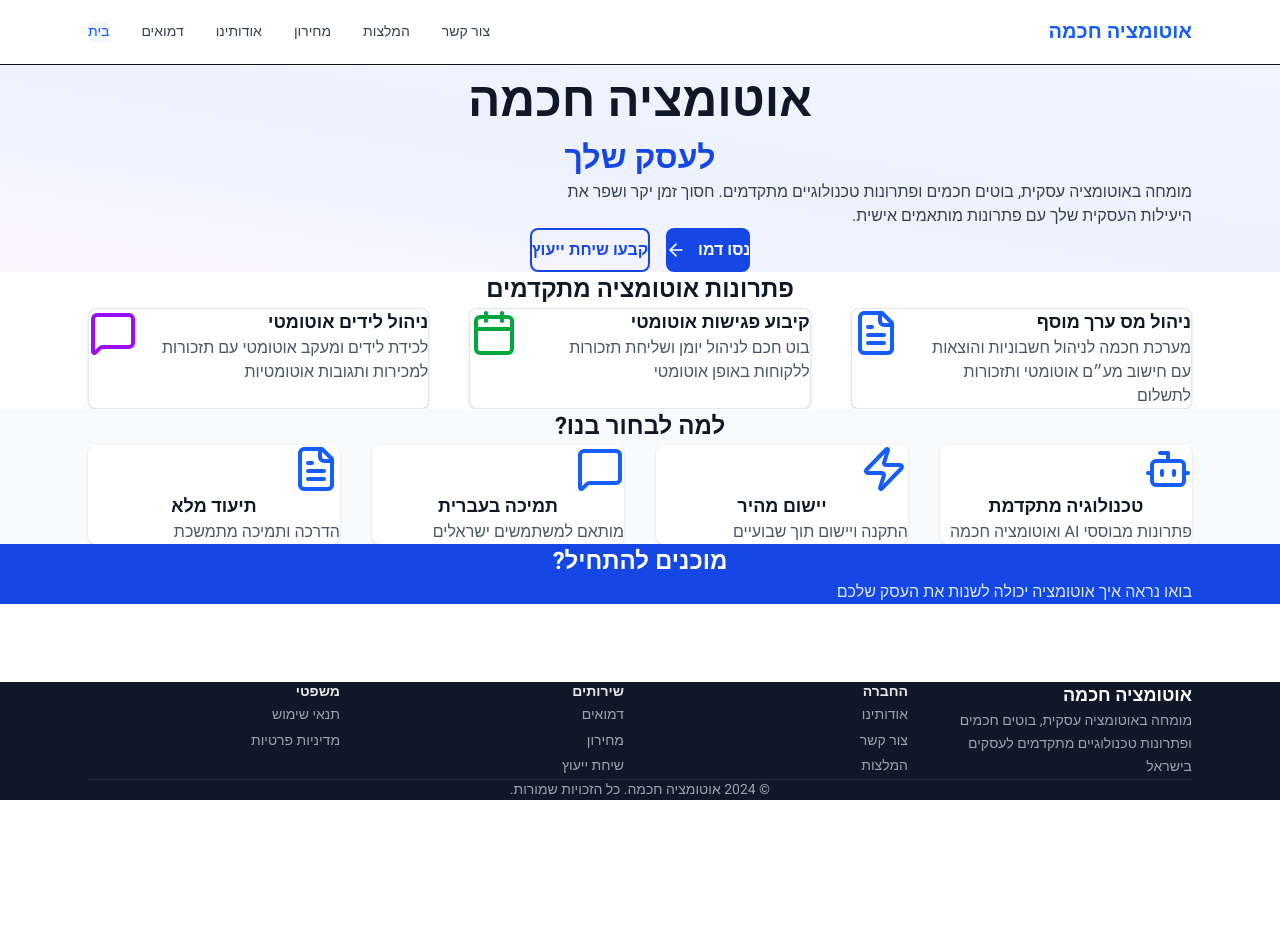
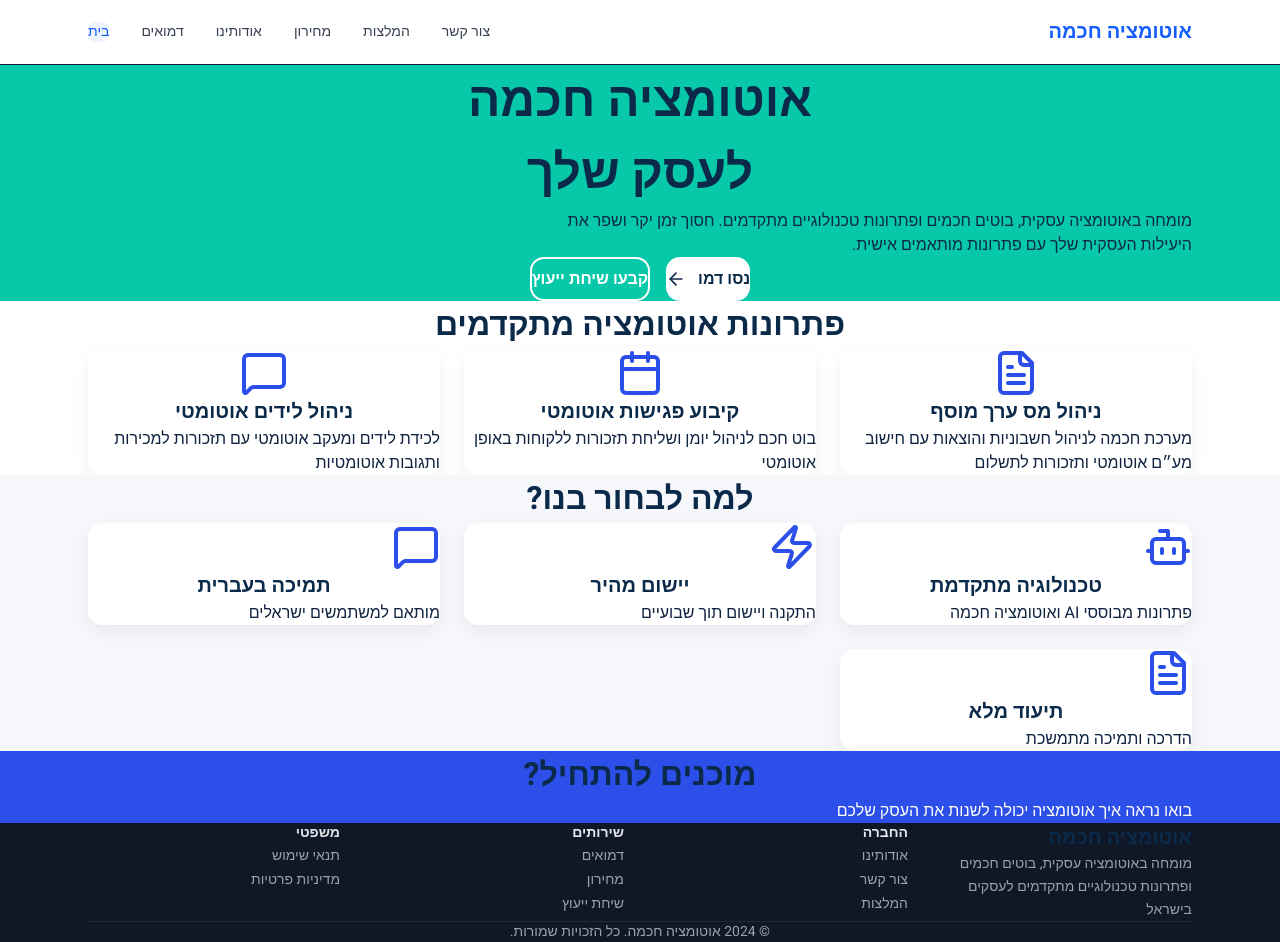
Before and after one commit to NirMeir1/smart-automation-il, a Next.js app: page / in a window 1280 px wide. Before the commit the page ends 800 px from the top, so only its background shows below. Built offline with nearby package versions, Linux system fonts and the light colour scheme.

Commit message:
style: apply Wiseflow design tokens and spacing

```diff
--- a/src/app/globals.css
+++ b/src/app/globals.css
@@ -3,12 +3,25 @@
 :root {
   --background: #ffffff;
   --foreground: #171717;
+  /* design tokens */
+  --color-hero: #07C8A9;
+  --color-hero-700: #05B79A;
+  --color-navy: #0B2A4A;
+  --color-accent: #2B4FE8;
+  --color-text: #0F2340;
+  --color-muted: #F5F7FB;
+  --radius: 14px;
+  --gap: 24px;
 }
 
 @theme inline {
   --color-background: var(--background);
   --color-foreground: var(--foreground);
   --font-sans: var(--font-heebo);
+  --color-hero: var(--color-hero);
+  --color-accent: var(--color-accent);
+  --color-navy: var(--color-navy);
+  --color-muted: var(--color-muted);
 }
 
 /* Reset and base styles */
@@ -40,10 +53,34 @@ html {
 
 body {
   background: var(--background);
-  color: var(--foreground);
+  color: var(--color-text);
   font-family: var(--font-heebo), system-ui, sans-serif;
-  line-height: 1.6;
+  font-size: 16px;
+  font-weight: 400;
+  line-height: 1.5;
   min-height: 100vh;
+  padding-bottom: 72px;
+}
+
+h1 {
+  font-size: 48px;
+  font-weight: 700;
+  line-height: 1.5;
+  color: var(--color-navy);
+}
+
+h2 {
+  font-size: 32px;
+  font-weight: 700;
+  line-height: 1.5;
+  color: var(--color-navy);
+}
+
+h3 {
+  font-size: 20px;
+  font-weight: 600;
+  line-height: 1.5;
+  color: var(--color-navy);
 }
 
 /* RTL/LTR support */
@@ -137,6 +174,12 @@ body {
   }
 }
 
+@media (min-width: 640px) {
+  body {
+    padding-bottom: 0;
+  }
+}
+
 /* Line clamping utility */
 .line-clamp-2 {
   display: -webkit-box;
--- a/src/app/layout.tsx
+++ b/src/app/layout.tsx
@@ -34,7 +34,7 @@ export default function RootLayout({
     <html lang="he" dir="rtl">
       <body className={`${heebo.variable} font-sans antialiased bg-gray-50 text-gray-900`}>
         <ClientProvider>
-          <div className="min-h-screen flex flex-col pb-24 sm:pb-0">
+          <div className="min-h-screen flex flex-col">
             <Navigation />
             <main id="main-content" className="flex-1" role="main" tabIndex={-1}>
               {children}
--- a/src/app/page.tsx
+++ b/src/app/page.tsx
@@ -5,15 +5,15 @@ export default function Home() {
   return (
     <div className="flex flex-col min-h-full">
       {/* Hero Section */}
-      <section className="bg-gradient-to-bl from-blue-50 via-indigo-50 to-purple-50 py-20">
+      <section className="bg-[var(--color-hero)] py-20">
         <div className="container">
           <div className="text-center">
-            <h1 className="text-3xl sm:text-5xl font-bold text-gray-900 leading-[1.5] mb-6">
+            <h1 className="mb-6">
               אוטומציה חכמה
-              <span className="block text-2xl sm:text-[2rem] font-bold text-blue-700 mt-3">לעסק שלך</span>
+              <span className="block mt-3">לעסק שלך</span>
             </h1>
             <div className="max-w-[70ch] mx-auto mb-10">
-              <p className="text-base leading-[1.5] text-gray-700 text-right">
+              <p className="text-right text-[var(--color-navy)]">
                 מומחה באוטומציה עסקית, בוטים חכמים ופתרונות טכנולוגיים מתקדמים.
                 חסוך זמן יקר ושפר את היעילות העסקית שלך עם פתרונות מותאמים אישית.
               </p>
@@ -21,7 +21,7 @@ export default function Home() {
             <div className="flex flex-col sm:flex-row gap-4 justify-center items-center">
               <Link
                 href="/demos"
-                className="bg-blue-700 text-white px-8 py-4 rounded-lg text-base font-semibold hover:bg-blue-800 focus:bg-blue-800 focus:outline-none focus:ring-2 focus:ring-blue-300 focus:ring-offset-2 transition-colors duration-200 min-w-[44px] min-h-[44px] inline-flex items-center gap-3"
+                className="bg-white text-[var(--color-navy)] px-8 py-4 rounded-[var(--radius)] text-base font-semibold hover:shadow focus:shadow focus:outline-none transition-colors duration-200 min-w-[44px] min-h-[44px] inline-flex items-center gap-3"
                 aria-label="נסו את הדמו האינטראקטיבי שלנו"
               >
                 נסו דמו
@@ -29,7 +29,7 @@ export default function Home() {
               </Link>
               <Link
                 href="/contact?type=consultation"
-                className="border-2 border-blue-700 text-blue-700 px-8 py-4 rounded-lg text-base font-semibold hover:bg-blue-700 hover:text-white focus:bg-blue-700 focus:text-white focus:outline-none focus:ring-2 focus:ring-blue-300 focus:ring-offset-2 transition-colors duration-200 min-w-[44px] min-h-[44px] inline-flex items-center justify-center"
+                className="border-2 border-white text-white px-8 py-4 rounded-[var(--radius)] text-base font-semibold hover:bg-white hover:text-[var(--color-navy)] focus:bg-white focus:text-[var(--color-navy)] focus:outline-none transition-colors duration-200 min-w-[44px] min-h-[44px] inline-flex items-center justify-center"
                 aria-label="קבעו שיחת ייעוץ חינמית"
               >
                 קבעו שיחת ייעוץ
@@ -41,44 +41,36 @@ export default function Home() {
 
       {/* Solutions Section */}
       <section className="py-20 bg-white">
-        <div className="container">
-          <h2 className="text-2xl font-bold text-gray-900 leading-[1.5] text-center mb-12">
-            פתרונות אוטומציה מתקדמים
-          </h2>
-          <div className="grid grid-cols-1 sm:grid-cols-2 lg:grid-cols-3 gap-10">
-            <div className="bg-white border border-gray-200 rounded-lg p-8 shadow-sm hover:shadow-md transition-shadow duration-200">
-              <div className="flex flex-row-reverse items-start gap-4 mb-4">
-                <FileText className="w-12 h-12 text-blue-600 flex-shrink-0" />
-                <div className="text-right">
-                  <h3 className="text-lg font-semibold text-gray-900 leading-[1.5] mb-2">ניהול מס ערך מוסף</h3>
-                  <p className="text-base text-gray-600 leading-[1.5]">
+        <div className="container text-center">
+          <h2 className="mb-12">פתרונות אוטומציה מתקדמים</h2>
+          <div className="grid grid-cols-[repeat(auto-fit,minmax(280px,1fr))] gap-[var(--gap)] text-right">
+            <div className="bg-white p-6 rounded-[var(--radius)] shadow-[0_6px_18px_rgba(0,0,0,0.06)]">
+              <div className="flex flex-col items-center mb-4">
+                <FileText className="w-12 h-12 text-[var(--color-accent)] mb-4" />
+                <h3 className="mb-2">ניהול מס ערך מוסף</h3>
+                <p className="text-[var(--color-text)]">
                   מערכת חכמה לניהול חשבוניות והוצאות עם חישוב מע״ם אוטומטי ותזכורות לתשלום
                 </p>
               </div>
             </div>
-            </div>
 
-            <div className="bg-white border border-gray-200 rounded-lg p-8 shadow-sm hover:shadow-md transition-shadow duration-200">
-              <div className="flex flex-row-reverse items-start gap-4 mb-4">
-                <Calendar className="w-12 h-12 text-green-600 flex-shrink-0" />
-                <div className="text-right">
-                  <h3 className="text-lg font-semibold text-gray-900 leading-[1.5] mb-2">קיבוע פגישות אוטומטי</h3>
-                  <p className="text-base text-gray-600 leading-[1.5]">
+            <div className="bg-white p-6 rounded-[var(--radius)] shadow-[0_6px_18px_rgba(0,0,0,0.06)]">
+              <div className="flex flex-col items-center mb-4">
+                <Calendar className="w-12 h-12 text-[var(--color-accent)] mb-4" />
+                <h3 className="mb-2">קיבוע פגישות אוטומטי</h3>
+                <p className="text-[var(--color-text)]">
                   בוט חכם לניהול יומן ושליחת תזכורות ללקוחות באופן אוטומטי
                 </p>
               </div>
             </div>
-            </div>
 
-            <div className="bg-white border border-gray-200 rounded-lg p-8 shadow-sm hover:shadow-md transition-shadow duration-200">
-              <div className="flex flex-row-reverse items-start gap-4 mb-4">
-                <MessageSquare className="w-12 h-12 text-purple-600 flex-shrink-0" />
-                <div className="text-right">
-                  <h3 className="text-lg font-semibold text-gray-900 leading-[1.5] mb-2">ניהול לידים אוטומטי</h3>
-                  <p className="text-base text-gray-600 leading-[1.5]">
+            <div className="bg-white p-6 rounded-[var(--radius)] shadow-[0_6px_18px_rgba(0,0,0,0.06)]">
+              <div className="flex flex-col items-center mb-4">
+                <MessageSquare className="w-12 h-12 text-[var(--color-accent)] mb-4" />
+                <h3 className="mb-2">ניהול לידים אוטומטי</h3>
+                <p className="text-[var(--color-text)]">
                   לכידת לידים ומעקב אוטומטי עם תזכורות למכירות ותגובות אוטומטיות
                 </p>
-                </div>
               </div>
             </div>
           </div>
@@ -86,45 +78,43 @@ export default function Home() {
       </section>
 
       {/* Benefits Section */}
-      <section className="py-20 bg-gray-50">
-        <div className="container">
-          <h2 className="text-2xl font-bold text-gray-900 leading-[1.5] text-center mb-12">
-            למה לבחור בנו?
-          </h2>
-          <div className="grid grid-cols-1 sm:grid-cols-2 lg:grid-cols-4 gap-8">
-            <div className="bg-white p-8 rounded-lg shadow-sm hover:shadow-md transition-shadow duration-200 text-center">
-              <Bot className="w-12 h-12 text-blue-600 mx-auto mb-4" />
-              <h3 className="text-lg font-semibold text-gray-900 leading-[1.5] mb-3">טכנולוגיה מתקדמת</h3>
-              <p className="text-base text-gray-600 leading-[1.5] text-right">פתרונות מבוססי AI ואוטומציה חכמה</p>
+      <section className="py-20 bg-[var(--color-muted)]">
+        <div className="container text-center">
+          <h2 className="mb-12">למה לבחור בנו?</h2>
+          <div className="grid grid-cols-[repeat(auto-fit,minmax(280px,1fr))] gap-[var(--gap)]">
+            <div className="bg-white p-6 rounded-[var(--radius)] shadow-[0_6px_18px_rgba(0,0,0,0.06)] text-center">
+              <Bot className="w-12 h-12 text-[var(--color-accent)] mx-auto mb-4" />
+              <h3 className="mb-3">טכנולוגיה מתקדמת</h3>
+              <p className="text-[var(--color-text)] text-right">פתרונות מבוססי AI ואוטומציה חכמה</p>
             </div>
 
-            <div className="bg-white p-8 rounded-lg shadow-sm hover:shadow-md transition-shadow duration-200 text-center">
-              <Zap className="w-12 h-12 text-blue-600 mx-auto mb-4" />
-              <h3 className="text-lg font-semibold text-gray-900 leading-[1.5] mb-3">יישום מהיר</h3>
-              <p className="text-base text-gray-600 leading-[1.5] text-right">התקנה ויישום תוך שבועיים</p>
+            <div className="bg-white p-6 rounded-[var(--radius)] shadow-[0_6px_18px_rgba(0,0,0,0.06)] text-center">
+              <Zap className="w-12 h-12 text-[var(--color-accent)] mx-auto mb-4" />
+              <h3 className="mb-3">יישום מהיר</h3>
+              <p className="text-[var(--color-text)] text-right">התקנה ויישום תוך שבועיים</p>
             </div>
 
-            <div className="bg-white p-8 rounded-lg shadow-sm hover:shadow-md transition-shadow duration-200 text-center">
-              <MessageSquare className="w-12 h-12 text-blue-600 mx-auto mb-4" />
-              <h3 className="text-lg font-semibold text-gray-900 leading-[1.5] mb-3">תמיכה בעברית</h3>
-              <p className="text-base text-gray-600 leading-[1.5] text-right">מותאם למשתמשים ישראלים</p>
+            <div className="bg-white p-6 rounded-[var(--radius)] shadow-[0_6px_18px_rgba(0,0,0,0.06)] text-center">
+              <MessageSquare className="w-12 h-12 text-[var(--color-accent)] mx-auto mb-4" />
+              <h3 className="mb-3">תמיכה בעברית</h3>
+              <p className="text-[var(--color-text)] text-right">מותאם למשתמשים ישראלים</p>
             </div>
 
-            <div className="bg-white p-8 rounded-lg shadow-sm hover:shadow-md transition-shadow duration-200 text-center">
-              <FileText className="w-12 h-12 text-blue-600 mx-auto mb-4" />
-              <h3 className="text-lg font-semibold text-gray-900 leading-[1.5] mb-3">תיעוד מלא</h3>
-              <p className="text-base text-gray-600 leading-[1.5] text-right">הדרכה ותמיכה מתמשכת</p>
+            <div className="bg-white p-6 rounded-[var(--radius)] shadow-[0_6px_18px_rgba(0,0,0,0.06)] text-center">
+              <FileText className="w-12 h-12 text-[var(--color-accent)] mx-auto mb-4" />
+              <h3 className="mb-3">תיעוד מלא</h3>
+              <p className="text-[var(--color-text)] text-right">הדרכה ותמיכה מתמשכת</p>
             </div>
           </div>
         </div>
       </section>
 
       {/* Final Section */}
-      <section className="py-20 bg-blue-700 mt-auto">
+      <section className="py-20 bg-[var(--color-accent)] mt-auto">
         <div className="container text-center">
-          <h2 className="text-2xl font-bold text-white leading-[1.5] mb-6">מוכנים להתחיל?</h2>
+          <h2 className="text-white mb-6">מוכנים להתחיל?</h2>
           <div className="max-w-[70ch] mx-auto mb-10">
-            <p className="text-base text-blue-100 leading-[1.5] text-right">
+            <p className="text-white text-right">
               בואו נראה איך אוטומציה יכולה לשנות את העסק שלכם
             </p>
           </div>
--- a/src/components/layout/mobile-cta.tsx
+++ b/src/components/layout/mobile-cta.tsx
@@ -5,11 +5,11 @@ import { ArrowLeft } from 'lucide-react'
 
 export function MobileCTA() {
   return (
-    <div className="fixed bottom-0 inset-x-0 bg-blue-700 border-t border-blue-600 px-6 py-4 z-30 sm:hidden">
+    <div className="fixed bottom-0 inset-x-0 bg-[var(--color-accent)] border-t border-[var(--color-accent)]/80 px-6 py-4 z-50 sm:hidden">
       <div className="flex gap-3 justify-center">
         <Link
           href="/demos"
-          className="bg-white text-blue-700 px-6 py-3 rounded-lg text-sm font-semibold hover:bg-gray-50 focus:bg-gray-50 focus:outline-none focus:ring-2 focus:ring-white focus:ring-offset-2 focus:ring-offset-blue-700 transition-colors duration-200 flex-1 inline-flex items-center justify-center gap-2"
+          className="bg-white text-[var(--color-navy)] px-6 py-3 rounded-[var(--radius)] text-sm font-semibold hover:bg-gray-50 focus:bg-gray-50 focus:outline-none focus:ring-2 focus:ring-white focus:ring-offset-2 focus:ring-offset-[var(--color-accent)] transition-colors duration-200 flex-1 inline-flex items-center justify-center gap-2"
           aria-label="נסו דמו אינטראקטיבי"
         >
           נסו דמו
@@ -17,7 +17,7 @@ export function MobileCTA() {
         </Link>
         <Link
           href="/contact"
-          className="border border-white text-white px-6 py-3 rounded-lg text-sm font-semibold hover:bg-white hover:text-blue-700 focus:bg-white focus:text-blue-700 focus:outline-none focus:ring-2 focus:ring-white focus:ring-offset-2 focus:ring-offset-blue-700 transition-colors duration-200 flex-1 inline-flex items-center justify-center"
+          className="border border-white text-white px-6 py-3 rounded-[var(--radius)] text-sm font-semibold hover:bg-white hover:text-[var(--color-navy)] focus:bg-white focus:text-[var(--color-navy)] focus:outline-none focus:ring-2 focus:ring-white focus:ring-offset-2 focus:ring-offset-[var(--color-accent)] transition-colors duration-200 flex-1 inline-flex items-center justify-center"
           aria-label="צרו קשר"
         >
           צרו קשר
```
Lines whose indentation alone changed are shown as unchanged.
